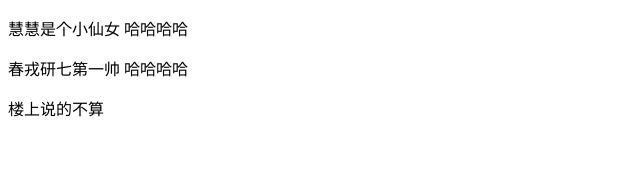
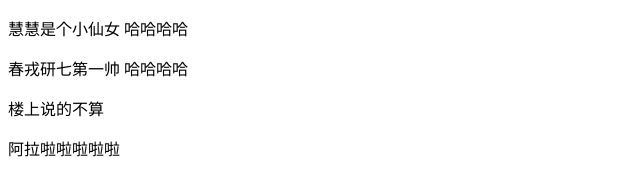
Before and after one commit to fangchunrong/-, a plain HTML site: page a.html in a window 1280 px wide. Shown: the whole page, without its empty margins (0-640 px from the left). Drawn offline with Linux system fonts and the light colour scheme.

Commit message:
修改了内容

```diff
--- a/a.html
+++ b/a.html
@@ -11,5 +11,7 @@
 
 	<p>楼上说的不算</p>
 
+	<p>阿拉啦啦啦啦啦</p>
+
 </body>
 </html>
```
